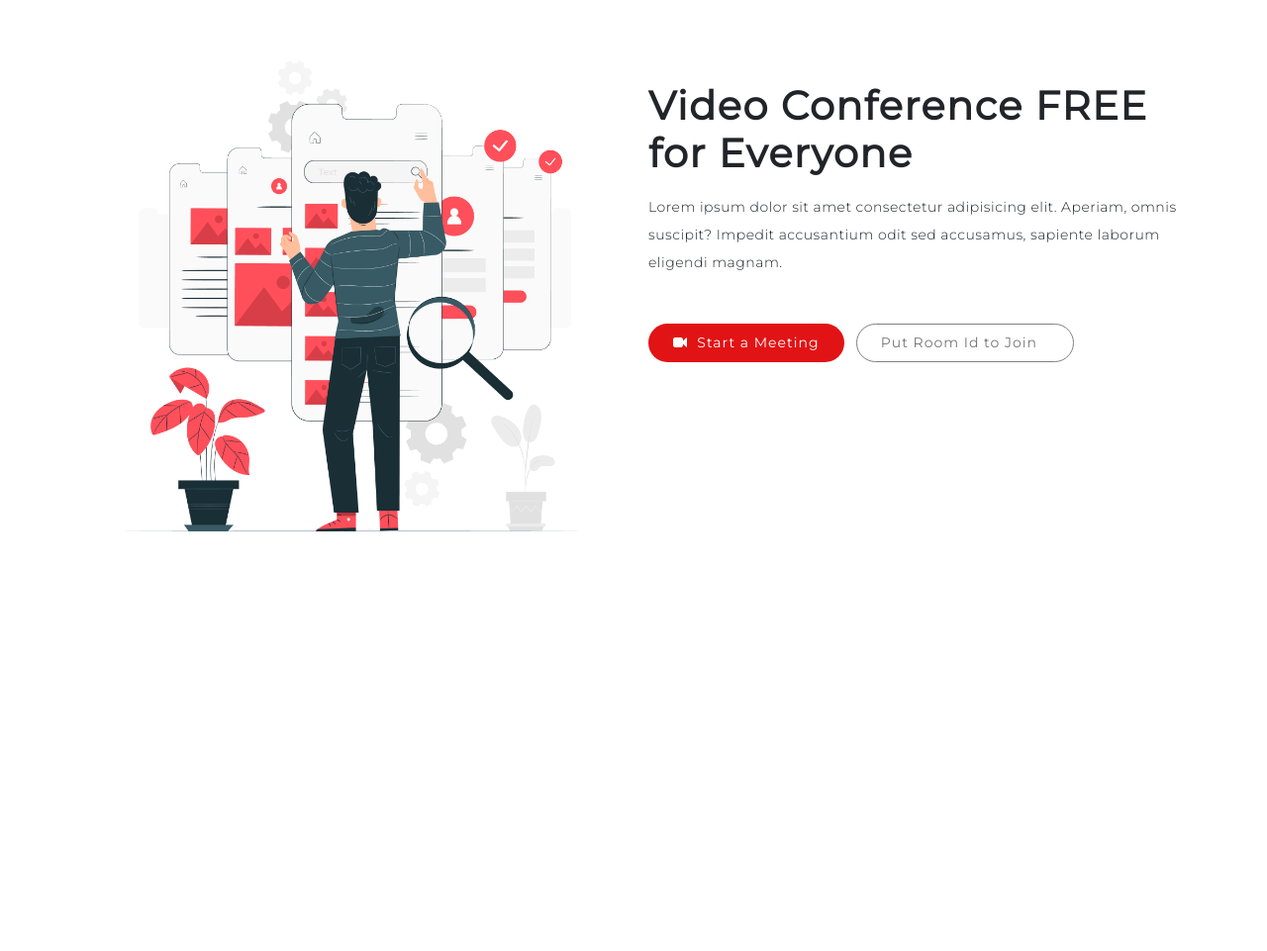
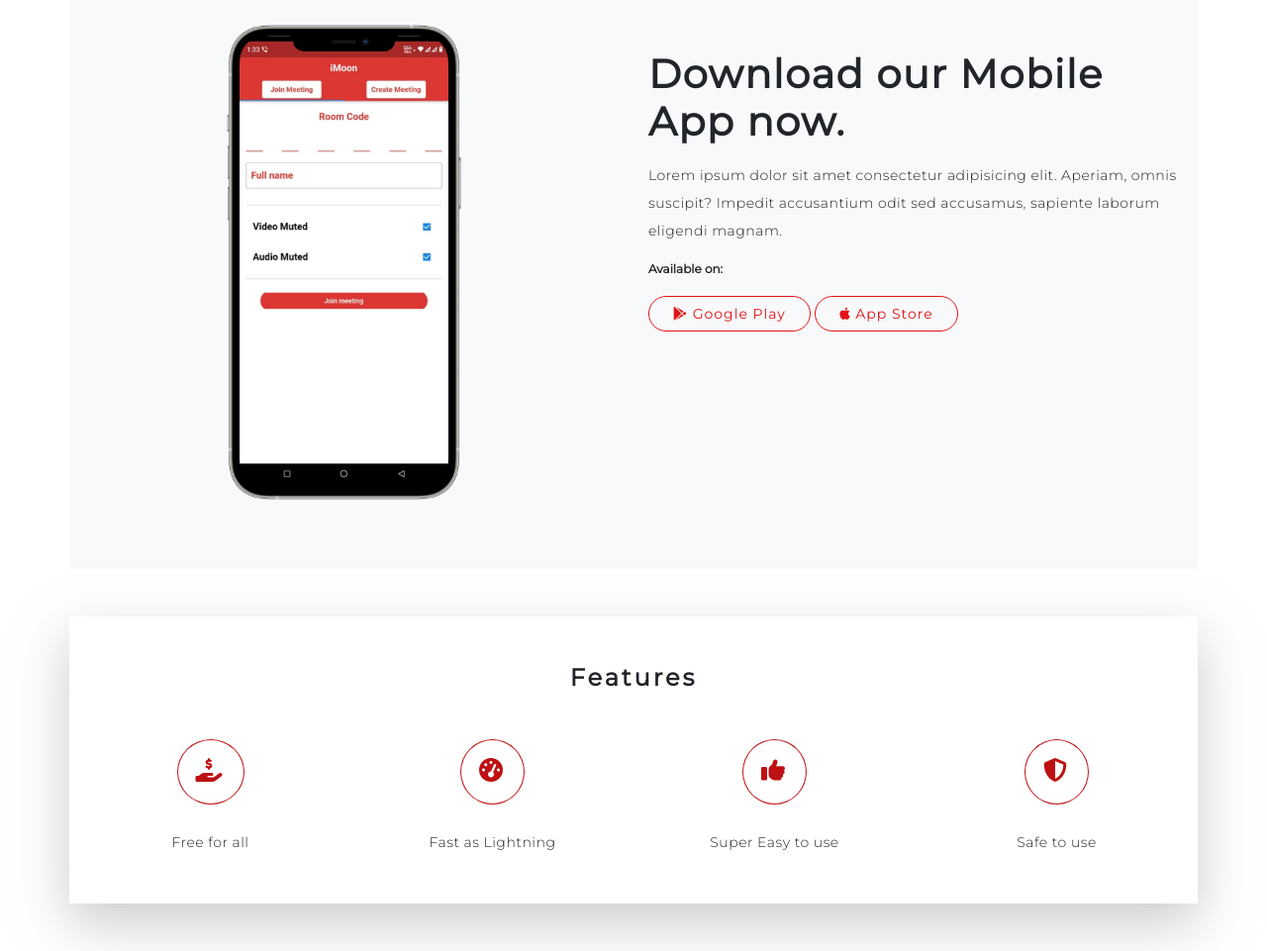
Before and after one commit to SurajanShrestha/iMoon, a plain HTML site: page index.html in a window 1280 px wide. Shown: the part 745-1706 px from the top of the page at 99% size. Before the commit the page ends 1368 px from the top, so only its background shows below. Drawn offline with nearby package versions, Linux system fonts and the light colour scheme.

Commit message:
App Download Section and Feature Section added

```diff
--- a/css/main.css
+++ b/css/main.css
@@ -14,10 +14,15 @@ a:hover{
 .navbar .nav-link:hover{
     color: rgb(0, 0, 0, 0.8);
 }
-.font-large{
+.font-xlarge{
     font-size: 40px;
     font-weight: bold;
     letter-spacing: 1.5px;
+}
+.font-large{
+    font-size: 24px;
+    font-weight: bold;
+    letter-spacing: 3px;
 }
 .font-medium{
     font-size: 18px;
@@ -34,6 +39,9 @@ a:hover{
 }
 .font-gray{
     color: gray;
+}
+.font-red{
+    color: #e11315;
 }
 .custom-btn{
     background-color: #e11315;
@@ -105,6 +113,26 @@ a:hover{
     }
 }
 
+/*Features*/
+.features-container{
+    -webkit-box-shadow: 0px 20px 50px rgba(153, 153, 153,0.5);  /* Safari 3-4, iOS 4.0.2 - 4.2, Android 2.3+ */
+    -moz-box-shadow: 0px 20px 50px rgba(153, 153, 153,0.5);  /* Firefox 3.5 - 3.6 */
+    box-shadow: 0px 20px 50px rgba(153, 153, 153,0.5);  /* Opera 10.5, IE 9, Firefox 4+, Chrome 6+, iOS 5 */
+}
+.features-container .feature-icon{
+    border: 1px solid #bd1114;
+    border-radius: 50%;
+    padding: 18px;
+    color: #bd1114;
+    transition: all 0.3s ease;
+}
+.features-container .feature-box:hover .feature-icon{
+    border: 1px solid #e11315;
+    background-color: #e11315;
+    color: white;
+}
+
+
 /*Sign In Page*/
 .sign-in-box{
     -webkit-box-shadow: 0px 1px 4px #999;  /* Safari 3-4, iOS 4.0.2 - 4.2, Android 2.3+ */
--- a/index.html
+++ b/index.html
@@ -11,8 +11,8 @@
     <link rel="preconnect" href="https://fonts.gstatic.com">
     <link href="https://fonts.googleapis.com/css2?family=Montserrat:wght@200;300;400&display=swap" rel="stylesheet">
 
-    <!--Font Awesome-->
-    <link rel="stylesheet" href="https://stackpath.bootstrapcdn.com/font-awesome/4.7.0/css/font-awesome.min.css" integrity="sha384-wvfXpqpZZVQGK6TAh5PVlGOfQNHSoD2xbE+QkPxCAFlNEevoEH3Sl0sibVcOQVnN" crossorigin="anonymous">
+    <!--Font Awesome V5-->
+    <script src="https://kit.fontawesome.com/8c9f6ad5f1.js" crossorigin="anonymous"></script>
 
     <!--Custom CSS-->
     <link rel="stylesheet" href="./css/main.css">
@@ -37,7 +37,7 @@
               <div class="collapse navbar-collapse" id="collapsibleNavbar">
                   <ul class="navbar-nav ml-auto">
                       <li class="nav-item px-3">
-                          <a class="nav-link" href="#about">About</a>
+                          <a class="nav-link" href="#download">Download</a>
                       </li>
                       <li class="nav-item px-3">
                           <a class="nav-link" href="#features">Features</a>
@@ -59,14 +59,14 @@
         <div class="container banner-container mt-5 py-5">
             <div class="row">
                 <div class="col-lg-6 pt-5">
-                    <h1 class="font-large">Video Conference FREE for Everyone</h1>
+                    <h1 class="font-xlarge">Video Conference FREE for Everyone</h1>
                     <div class="mobile-btn-container px-0 py-3">
                         <a href="./sign-in.html" class="custom-outline-btn mr-1">Sign In</a>
                         <a href="./register.html" class="custom-btn">Register</a>
                     </div>
                     <p class="mt-3 font-small">Lorem ipsum dolor sit amet consectetur adipisicing elit. Aperiam, omnis suscipit? Impedit accusantium odit sed accusamus, sapiente laborum eligendi magnam.</p>
                     <div class="btn-container mt-5">
-                        <a href="#" class="custom-btn mb-3"><i class="fa fa-video-camera" aria-hidden="true"></i> Start a Meeting</a>
+                        <a href="#" class="custom-btn mb-3"><i class="fas fa-video"></i> Start a Meeting</a>
                         <input id="join-field-id" class="custom-input my-3" type="text" placeholder="Put Room Id to Join">
                         <a href="#" id="join-btn-id" class="custom-outline-btn">Join</a>
                     </div>
@@ -76,19 +76,62 @@
                 </div>
             </div>
         </div>
-        <div class="container banner-container mt-5 py-5">
+        <div class="container app-download-container mt-3 py-5 bg-light" id="download">
             <div class="row">
+                <div class="col-lg-6 text-center pl-0 ml-0">
+                    <img src="./images/screenshots/s2-mockup.png" width="50%" height="auto" />
+                </div>
                 <div class="col-lg-6 pt-5">
-                    <h1 class="font-large">Video Conference FREE for Everyone</h1>
-                    <p class="mt-3 font-small">Lorem ipsum dolor sit amet consectetur adipisicing elit. Aperiam, omnis suscipit? Impedit accusantium odit sed accusamus, sapiente laborum eligendi magnam.</p>
-                    <div class="btn-container mt-5">
-                        <button class="custom-btn mr-2 mb-3"><i class="fa fa-video-camera" aria-hidden="true"></i> &nbsp;Start a Meeting</button>
-                        <input id="join-field-id" class="custom-input" type="text" placeholder="Put Room Id to Join">
-                        <button id="join-btn-id" class="custom-outline-btn"><i class="fa fa-user-plus" aria-hidden="true"></i> Join</button>
+                    <h1 class="font-xlarge">Download our Mobile App now.</h1>
+                    <p class="mt-3 font-small">
+                        Lorem ipsum dolor sit amet consectetur adipisicing elit. Aperiam, omnis suscipit? Impedit accusantium odit sed accusamus, sapiente laborum eligendi magnam.
+                    </p>
+                    <p class="mt-3 font-xsmall" style="font-weight: bold;">
+                        Available on:
+                    </p>
+                    <div class="btn-container mt-4">
+                        <a href="#" class="custom-outline-btn"><i class="fab fa-google-play"></i> Google Play</a>
+                        <a href="#" class="custom-outline-btn"><i class="fab fa-apple"></i> App Store</a>
                     </div>
                 </div>
-                <div class="col-lg-6 order-lg-first">
-                    <img src="./images/illustrations/usability-testing-concept-illustration/3593987.jpg" width="100%" />
+            </div>
+        </div>
+        <div class="container features-container my-5 py-4" id="features">
+            <div class="row">
+                <div class="col-lg-12 text-center py-4">
+                    <h5 class="font-large">Features</h5>
+                </div>
+                <div class="col-lg-3 col-6 my-3">
+                    <div class="feature-box d-flex flex-column justify-content-center align-items-center">
+                        <div class="feature-icon mb-4">
+                            <i class="fas fa-hand-holding-usd font-large"></i>
+                        </div>
+                        <h5 class="font-small">Free for all</h5>
+                    </div>
+                </div>
+                <div class="col-lg-3 col-6 my-3">
+                    <div class="feature-box d-flex flex-column justify-content-center align-items-center">
+                        <div class="feature-icon mb-4">
+                            <i class="fas fa-tachometer-alt font-large"></i>
+                        </div>
+                        <h5 class="font-small">Fast as Lightning</h5>
+                    </div>
+                </div>
+                <div class="col-lg-3 col-6 my-3">
+                    <div class="feature-box d-flex flex-column justify-content-center align-items-center">
+                        <div class="feature-icon mb-4">
+                            <i class="fas fa-thumbs-up font-large"></i>
+                        </div>
+                        <h5 class="font-small">Super Easy to use</h5>
+                    </div>
+                </div>
+                <div class="col-lg-3 col-6 my-3">
+                    <div class="feature-box d-flex flex-column justify-content-center align-items-center">
+                        <div class="feature-icon mb-4">
+                            <i class="fas fa-shield-alt font-large"></i>
+                        </div>
+                        <h5 class="font-small">Safe to use</h5>
+                    </div>
                 </div>
             </div>
         </div>
```
Also changed, not shown: register.html (+1 -1 lines), sign-in.html (+1 -1 lines), images/screenshots/iphone.png (added), images/screenshots/s1-mockup.png (added), images/screenshots/s1.jpg (added), images/screenshots/s2-mockup.png (added), images/screenshots/s2.jpg (added).
